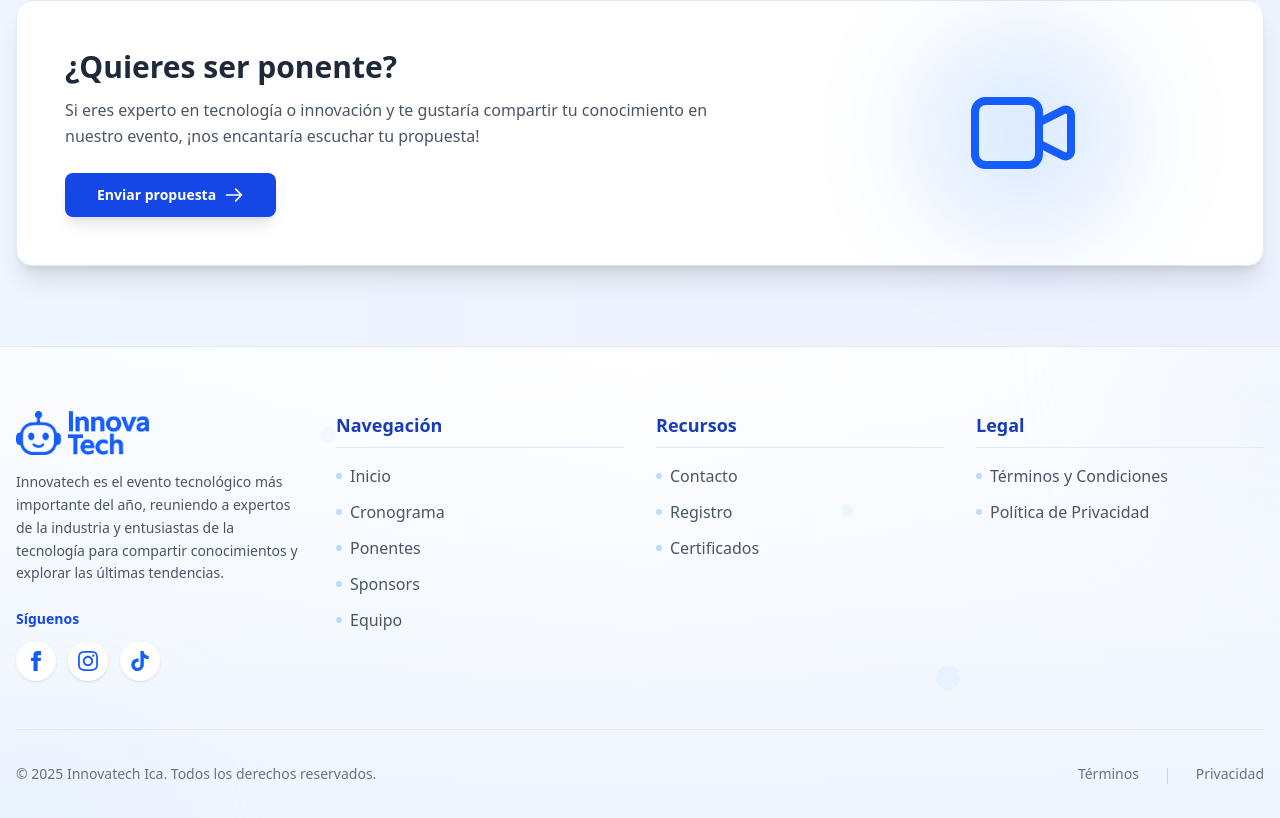
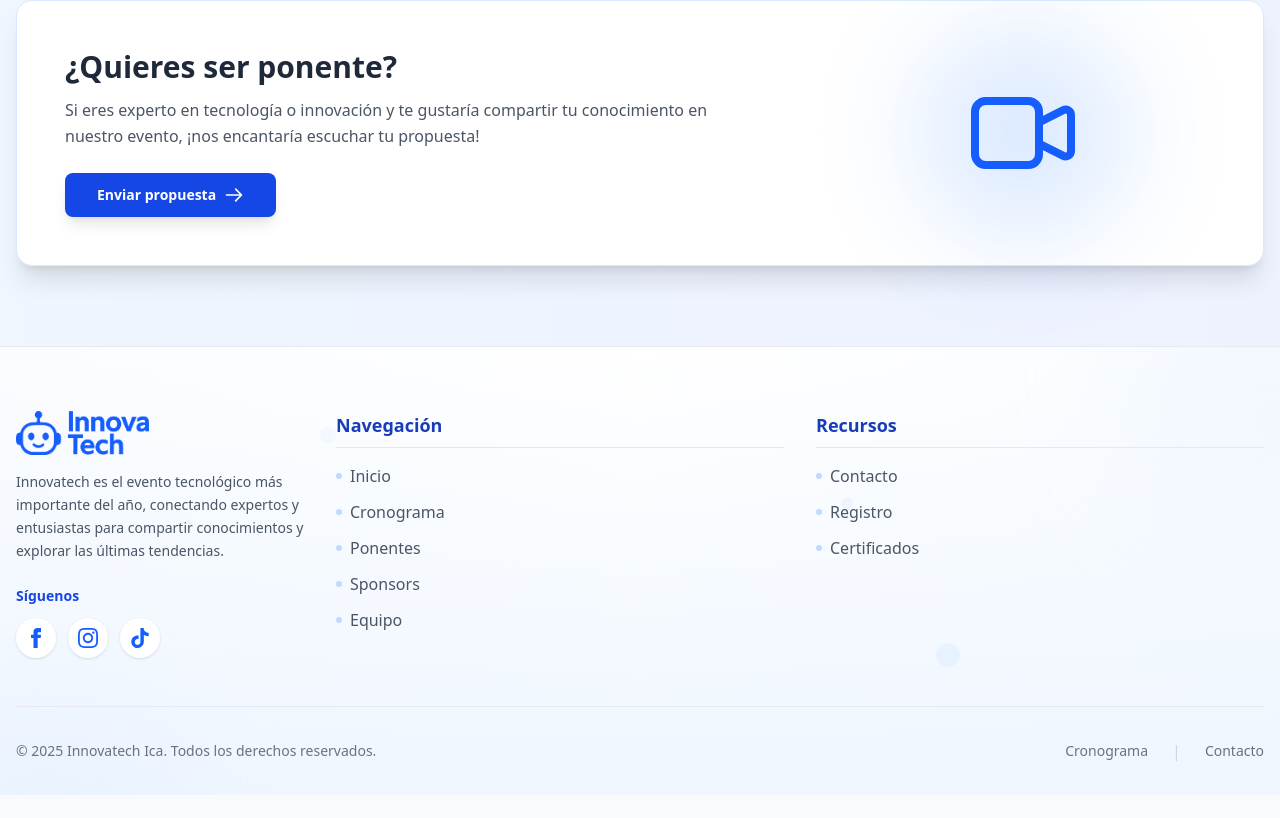
Before and after one commit to InnovaTechIca/InnovaTechIca.github.io, an Astro site: page /ponentes in a window 1280 px wide. Shown: the part 2534-3352 px from the top of the page. After the commit the page ends 3329 px from the top, so only its background shows below. Built offline with nearby package versions, Linux system fonts and the light colour scheme; Astro itself is replaced by a stand-in of ours.

Commit message:
feat: Actualizar enlaces en el pie de página y mejorar la estructura del componente Footer

```diff
--- a/src/components/Footer/Footer.astro
+++ b/src/components/Footer/Footer.astro
@@ -22,7 +22,9 @@ import FooterDecoration from "./FooterDecoration.astro";
         </div>
 
         <!-- Columnas 2-4: Enlaces de navegación -->
-        <FooterNavLinks />
+        <div class="col-span-1 md:col-span-1 lg:col-span-3 grid grid-cols-1 md:grid-cols-2 gap-8">
+          <FooterNavLinks />
+        </div>
       </div>
         <!-- Copyright y créditos -->
       <FooterCopyright />    </div>
--- a/src/components/Footer/FooterCopyright.astro
+++ b/src/components/Footer/FooterCopyright.astro
@@ -16,9 +16,9 @@ const { companyName = "Innovatech Ica" } = Astro.props;
     </p>
 
     <div class="flex items-center space-x-6">
-      <a href="/terminos" class="text-sm text-gray-500 hover:text-blue-600 transition-colors duration-300">Términos</a>
+      <a href="/cronograma" class="text-sm text-gray-500 hover:text-blue-600 transition-colors duration-300 animated-link focus-visible:outline-none focus-visible:ring-2 focus-visible:ring-blue-500 focus-visible:ring-opacity-75">Cronograma</a>
       <span class="text-gray-300">|</span>
-      <a href="/privacidad" class="text-sm text-gray-500 hover:text-blue-600 transition-colors duration-300">Privacidad</a>
+      <a href="/contacto" class="text-sm text-gray-500 hover:text-blue-600 transition-colors duration-300 animated-link focus-visible:outline-none focus-visible:ring-2 focus-visible:ring-blue-500 focus-visible:ring-opacity-75">Contacto</a>
     </div>
   </div>
 </div>
--- a/src/components/Footer/FooterLogo.astro
+++ b/src/components/Footer/FooterLogo.astro
@@ -4,10 +4,12 @@ import AnimatedLogo from "../AnimatedLogo.astro";
 
 <div class="col-span-1 lg:col-span-1">
   <div class="flex items-center mb-4">
-    <AnimatedLogo loading="lazy" />
+    <a href="/" class="focus-visible:outline-none focus-visible:ring-2 focus-visible:ring-blue-500 focus-visible:ring-opacity-75 rounded">
+      <AnimatedLogo loading="lazy" />
+    </a>
   </div>
   <p class="text-gray-600 mt-4 text-sm leading-relaxed">
-    Innovatech es el evento tecnológico más importante del año, reuniendo a expertos de la industria
-    y entusiastas de la tecnología para compartir conocimientos y explorar las últimas tendencias.
+    Innovatech es el evento tecnológico más importante del año, conectando expertos y entusiastas para
+    compartir conocimientos y explorar las últimas tendencias.
   </p>
 </div>
--- a/src/components/Footer/FooterNavLinks.astro
+++ b/src/components/Footer/FooterNavLinks.astro
@@ -28,13 +28,6 @@ const footerSections: FooterSection[] = [
       { name: "Registro", href: "/registro" },
       { name: "Certificados", href: "/certificados" }
     ]
-  },
-  {
-    title: "Legal",
-    links: [
-      { name: "Términos y Condiciones", href: "/terminos" },
-      { name: "Política de Privacidad", href: "/privacidad" }
-    ]
   }
 ];
 ---
--- a/src/components/Footer/FooterSocialLinks.astro
+++ b/src/components/Footer/FooterSocialLinks.astro
@@ -30,13 +30,13 @@ const socialLinks: SocialLink[] = [
     {socialLinks.map((social) => (
       <a
         href={social.url}
-        class="w-10 h-10 rounded-full bg-white shadow-sm flex items-center justify-center text-blue-600 transition-all hover:bg-blue-600 hover:text-white hover:shadow-md group"
+        class="w-10 h-10 rounded-full bg-white shadow-sm flex items-center justify-center text-blue-600 transition-all hover:bg-blue-600 hover:text-white hover:shadow-md group focus-visible:outline-none focus-visible:ring-2 focus-visible:ring-blue-500 focus-visible:ring-opacity-75"
         aria-label={`Visitar ${social.platform}`}
       >
         <span class="sr-only">{social.platform}</span>
         <svg
           xmlns="http://www.w3.org/2000/svg"
-          class="h-5 w-5 transform transition-transform duration-300 group-hover:scale-110"
+          class="h-5 w-5 transform transition-transform duration-300 group-hover:scale-110 group-hover:drop-shadow-lg"
           fill="currentColor"
           viewBox="0 0 24 24"
           set:html={social.icon}
@@ -47,7 +47,7 @@ const socialLinks: SocialLink[] = [
 </div>
 
 <style>
-  a:hover {
+  a:hover .group-hover\:scale-110 {
     animation: pulseGlow 1.5s infinite;
   }
 </style>
--- a/src/pages/privacidad.astro
+++ /dev/null
@@ -1,11 +0,0 @@
----
-import Layout from "../layouts/Layout.astro";
-import Proximamente from "../components/Proximamente.astro";
----
-
-<Layout title="Política de Privacidad | InnovaTech Ica 2025">
-  <Proximamente
-    title="Política de Privacidad"
-    description="La sección de política de privacidad estará disponible próximamente."
-  />
-</Layout>
--- a/src/pages/terminos.astro
+++ /dev/null
@@ -1,11 +0,0 @@
----
-import Layout from "../layouts/Layout.astro";
-import Proximamente from "../components/Proximamente.astro";
----
-
-<Layout title="Términos y Condiciones | InnovaTech Ica 2025">
-  <Proximamente
-    title="Términos y Condiciones"
-    description="La sección de términos y condiciones estará disponible próximamente."
-  />
-</Layout>
```
